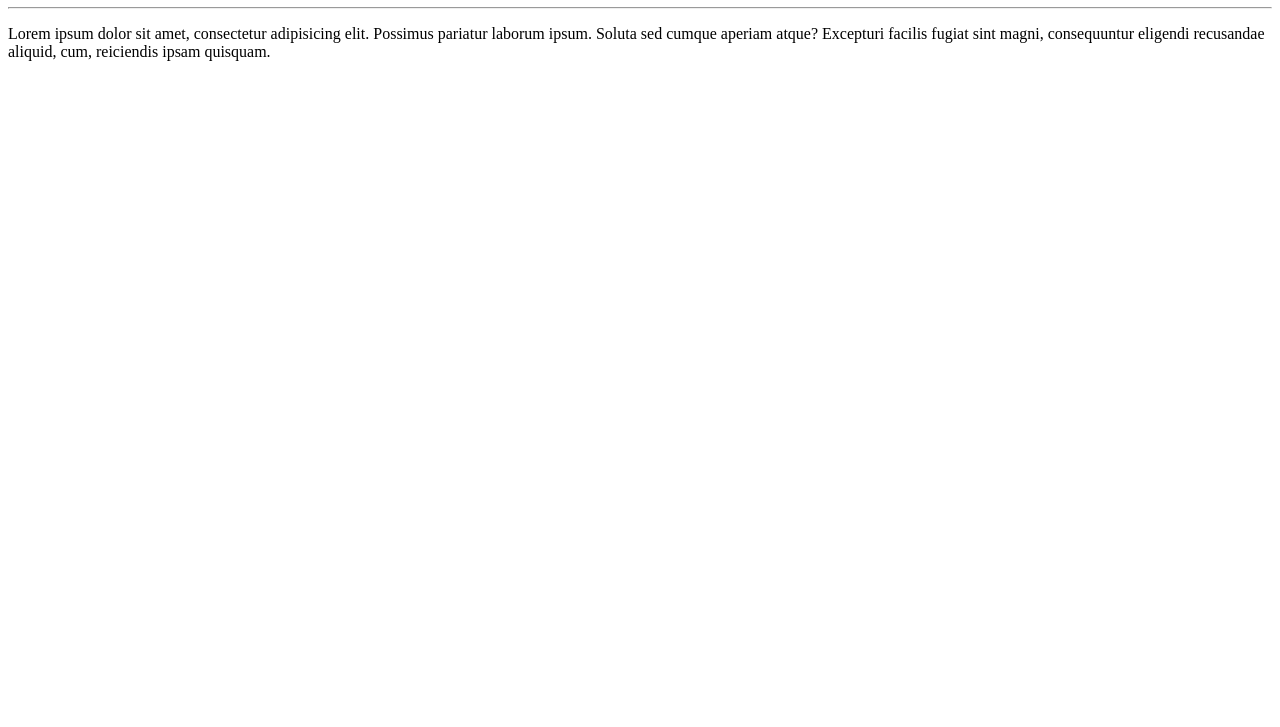
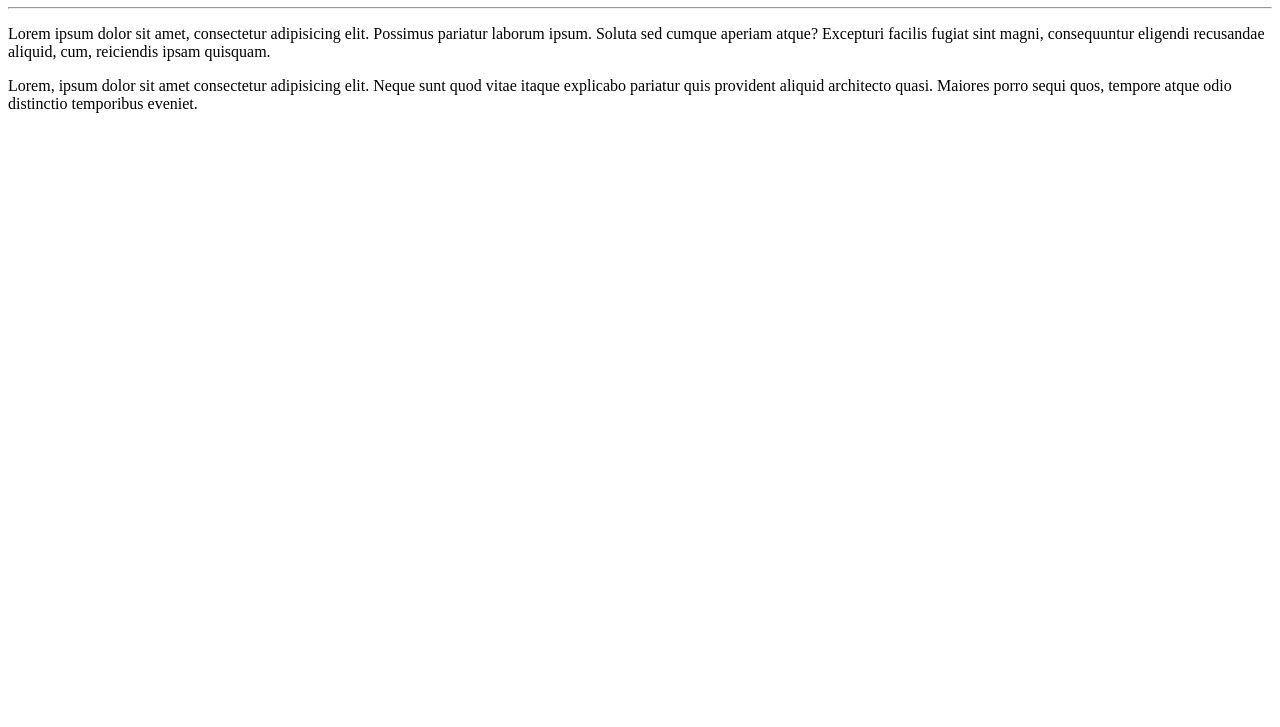
Before and after one commit to gabrielcampos02/Ola-Mundo, a plain HTML site: page site-exemplo/index.html in a window 1280 px wide. Shown: the part 73-800 px from the top of the page. Drawn offline with Linux system fonts and the light colour scheme.

Commit message:
adicionei um paragrafo

```diff
--- a/site-exemplo/index.html
+++ b/site-exemplo/index.html
@@ -9,6 +9,7 @@
     <h1>Olá, Mundo!</h1>
     <hr>
     <p>Lorem ipsum dolor sit amet, consectetur adipisicing elit. Possimus pariatur laborum ipsum. Soluta sed cumque aperiam atque? Excepturi facilis fugiat sint magni, consequuntur eligendi recusandae aliquid, cum, reiciendis ipsam quisquam.</p>
+    <p>Lorem, ipsum dolor sit amet consectetur adipisicing elit. Neque sunt quod vitae itaque explicabo pariatur quis provident aliquid architecto quasi. Maiores porro sequi quos, tempore atque odio distinctio temporibus eveniet.</p>
 
 </body>
 </html>
```
